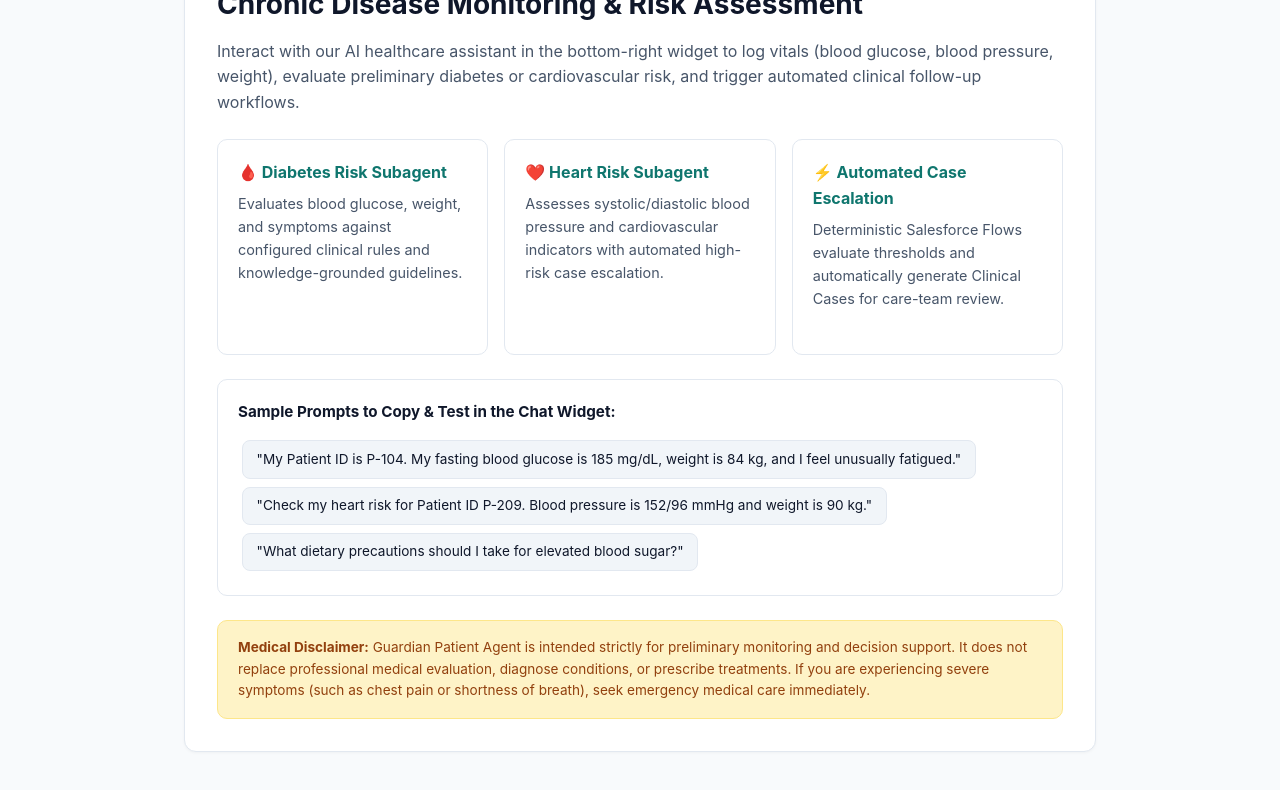
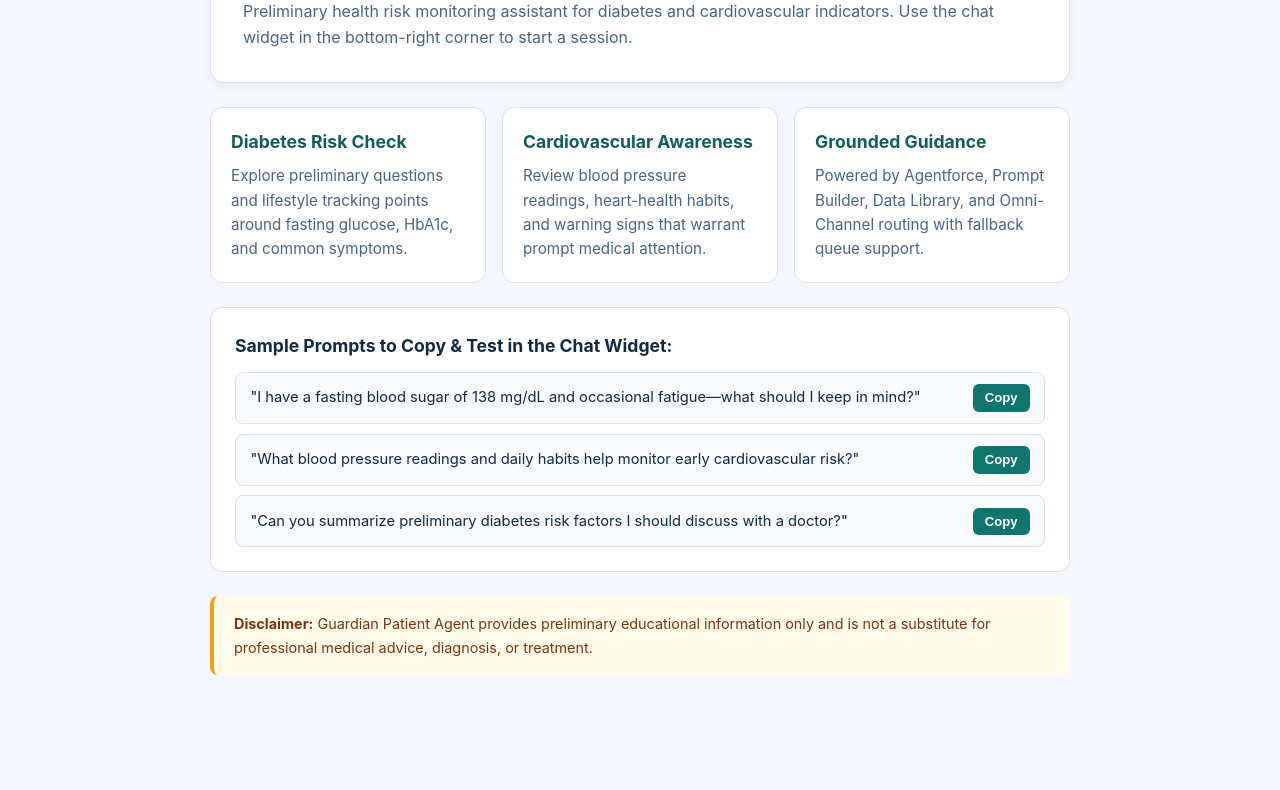
Before and after one commit to Siddharth-267/Guardian-Patient-Agent, a plain HTML site: page index.html in a window 1280 px wide. Shown: the part 163-953 px from the top of the page. Drawn offline with nearby package versions, Linux system fonts and the light colour scheme.

Commit message:
Update index.html

```diff
--- a/index.html
+++ b/index.html
@@ -3,90 +3,210 @@
 <head>
   <meta charset="UTF-8" />
   <meta name="viewport" content="width=device-width, initial-scale=1.0" />
-  <title>Guardian Patient Agent | Chronic Disease Monitoring</title>
+  <title>Guardian Patient Agent | Preliminary Health Monitoring</title>
   <style>
     :root {
-      --primary: #0d9488;
-      --primary-dark: #0f766e;
-      --bg: #f8fafc;
-      --card: #ffffff;
-      --text: #0f172a;
-      --muted: #475569;
-      --border: #e2e8f0;
-      --warn-bg: #fef3c7;
-      --warn-text: #92400e;
+      --bg: #f4f7fb;
+      --surface: #ffffff;
+      --text: #102a43;
+      --muted: #486581;
+      --accent: #0f766e;
+      --accent-dark: #115e59;
+      --border: #d9e2ec;
+      --warn-bg: #fffbeb;
+      --warn-border: #f59e0b;
     }
-    * { box-sizing: border-box; margin: 0; padding: 0; font-family: -apple-system, BlinkMacSystemFont, "Segoe UI", Roboto, sans-serif; }
-    body { background: var(--bg); color: var(--text); line-height: 1.6; }
-    header { background: var(--card); border-bottom: 1px solid var(--border); padding: 1.25rem 2rem; display: flex; justify-content: space-between; align-items: center; }
-    .brand { display: flex; align-items: center; gap: 0.75rem; font-weight: 700; font-size: 1.2rem; color: var(--primary-dark); }
-    .badge { background: #ccfbf1; color: var(--primary-dark); font-size: 0.75rem; padding: 0.25rem 0.65rem; border-radius: 999px; font-weight: 600; }
-    .container { max-width: 960px; margin: 2.5rem auto; padding: 0 1.5rem; }
-    .hero { background: var(--card); border: 1px solid var(--border); border-radius: 12px; padding: 2rem; margin-bottom: 1.5rem; box-shadow: 0 1px 3px rgba(0,0,0,0.04); }
-    .hero h1 { font-size: 1.75rem; margin-bottom: 0.75rem; color: var(--text); }
-    .hero p { color: var(--muted); margin-bottom: 1.5rem; }
-    .grid { display: grid; grid-template-columns: repeat(auto-fit, minmax(260px, 1fr)); gap: 1rem; margin-bottom: 1.5rem; }
-    .module-card { background: var(--card); border: 1px solid var(--border); border-radius: 10px; padding: 1.25rem; }
-    .module-card h3 { font-size: 1rem; color: var(--primary-dark); margin-bottom: 0.4rem; }
-    .module-card p { font-size: 0.9rem; color: var(--muted); }
-    .prompts { background: var(--card); border: 1px solid var(--border); border-radius: 10px; padding: 1.25rem; margin-bottom: 1.5rem; }
-    .prompts h3 { font-size: 0.95rem; margin-bottom: 0.75rem; color: var(--text); }
-    .prompt-chip { display: inline-block; background: #f1f5f9; border: 1px solid var(--border); padding: 0.45rem 0.85rem; border-radius: 8px; font-size: 0.85rem; margin: 0.25rem; cursor: pointer; transition: background 0.15s; }
-    .prompt-chip:hover { background: #e2e8f0; }
-    .disclaimer { background: var(--warn-bg); color: var(--warn-text); border: 1px solid #fde68a; padding: 1rem 1.25rem; border-radius: 10px; font-size: 0.85rem; }
+
+    * {
+      box-sizing: border-box;
+      margin: 0;
+      padding: 0;
+    }
+
+    body {
+      font-family: -apple-system, BlinkMacSystemFont, "Segoe UI", Roboto, sans-serif;
+      background: var(--bg);
+      color: var(--text);
+      line-height: 1.6;
+      padding: 2rem 1rem 6rem;
+    }
+
+    .container {
+      max-width: 860px;
+      margin: 0 auto;
+    }
+
+    header {
+      background: var(--surface);
+      border: 1px solid var(--border);
+      border-radius: 14px;
+      padding: 2rem;
+      margin-bottom: 1.5rem;
+      box-shadow: 0 4px 16px rgba(16, 42, 67, 0.05);
+    }
+
+    .badge {
+      display: inline-block;
+      background: #e6fffa;
+      color: var(--accent-dark);
+      font-size: 0.8rem;
+      font-weight: 600;
+      padding: 0.25rem 0.7rem;
+      border-radius: 999px;
+      margin-bottom: 0.75rem;
+    }
+
+    h1 {
+      font-size: 1.9rem;
+      margin-bottom: 0.5rem;
+    }
+
+    .subtitle {
+      color: var(--muted);
+      font-size: 1rem;
+    }
+
+    .grid {
+      display: grid;
+      grid-template-columns: repeat(auto-fit, minmax(260px, 1fr));
+      gap: 1rem;
+      margin-bottom: 1.5rem;
+    }
+
+    .card {
+      background: var(--surface);
+      border: 1px solid var(--border);
+      border-radius: 12px;
+      padding: 1.25rem;
+    }
+
+    .card h2 {
+      font-size: 1.1rem;
+      margin-bottom: 0.5rem;
+      color: var(--accent-dark);
+    }
+
+    .card p {
+      color: var(--muted);
+      font-size: 0.95rem;
+    }
+
+    .prompts-box {
+      background: var(--surface);
+      border: 1px solid var(--border);
+      border-radius: 12px;
+      padding: 1.5rem;
+      margin-bottom: 1.5rem;
+    }
+
+    .prompts-box h3 {
+      margin-bottom: 0.75rem;
+      font-size: 1.1rem;
+    }
+
+    .prompt-list {
+      display: flex;
+      flex-direction: column;
+      gap: 0.6rem;
+    }
+
+    .prompt-item {
+      display: flex;
+      justify-content: space-between;
+      align-items: center;
+      gap: 1rem;
+      background: #f8fafc;
+      border: 1px solid var(--border);
+      border-radius: 8px;
+      padding: 0.7rem 0.9rem;
+      font-size: 0.92rem;
+    }
+
+    button.copy-btn {
+      background: var(--accent);
+      color: #fff;
+      border: none;
+      border-radius: 6px;
+      padding: 0.4rem 0.75rem;
+      font-size: 0.82rem;
+      font-weight: 600;
+      cursor: pointer;
+      white-space: nowrap;
+    }
+
+    button.copy-btn:hover {
+      background: var(--accent-dark);
+    }
+
+    .disclaimer {
+      background: var(--warn-bg);
+      border-left: 4px solid var(--warn-border);
+      border-radius: 8px;
+      padding: 1rem 1.25rem;
+      font-size: 0.9rem;
+      color: #78350f;
+    }
   </style>
 </head>
 <body>
-
+  <div class="container">
     <header>
-    <div class="brand">
-      <span>🛡️ Guardian Patient Agent</span>
-    </div>
-    <span class="badge">Salesforce Agentforce + Data Cloud</span>
+      <span class="badge">Salesforce Agentforce • Data Cloud • MIAW</span>
+      <h1>Guardian Patient Agent</h1>
+      <p class="subtitle">
+        Preliminary health risk monitoring assistant for diabetes and cardiovascular indicators.
+        Use the chat widget in the bottom-right corner to start a session.
+      </p>
     </header>
 
-  <main class="container">
-    <section class="hero">
-      <h1>Chronic Disease Monitoring &amp; Risk Assessment</h1>
-      <p>
-        Interact with our AI healthcare assistant in the bottom-right widget to log vitals (blood glucose, blood pressure, weight), evaluate preliminary diabetes or cardiovascular risk, and trigger automated clinical follow-up workflows.
-      </p>
+    <section class="grid">
+      <div class="card">
+        <h2>Diabetes Risk Check</h2>
+        <p>Explore preliminary questions and lifestyle tracking points around fasting glucose, HbA1c, and common symptoms.</p>
+      </div>
+      <div class="card">
+        <h2>Cardiovascular Awareness</h2>
+        <p>Review blood pressure readings, heart-health habits, and warning signs that warrant prompt medical attention.</p>
+      </div>
+      <div class="card">
+        <h2>Grounded Guidance</h2>
+        <p>Powered by Agentforce, Prompt Builder, Data Library, and Omni-Channel routing with fallback queue support.</p>
+      </div>
+    </section>
 
-      <div class="grid">
-        <div class="module-card">
-          <h3>🩸 Diabetes Risk Subagent</h3>
-          <p>Evaluates blood glucose, weight, and symptoms against configured clinical rules and knowledge-grounded guidelines.</p>
+    <section class="prompts-box">
+      <h3>Sample Prompts to Copy &amp; Test in the Chat Widget:</h3>
+      <div class="prompt-list">
+        <div class="prompt-item">
+          <span>"I have a fasting blood sugar of 138 mg/dL and occasional fatigue—what should I keep in mind?"</span>
+          <button class="copy-btn" type="button" onclick="copyPrompt(this)">Copy</button>
         </div>
-        <div class="module-card">
-          <h3>❤️ Heart Risk Subagent</h3>
-          <p>Assesses systolic/diastolic blood pressure and cardiovascular indicators with automated high-risk case escalation.</p>
+        <div class="prompt-item">
+          <span>"What blood pressure readings and daily habits help monitor early cardiovascular risk?"</span>
+          <button class="copy-btn" type="button" onclick="copyPrompt(this)">Copy</button>
         </div>
-        <div class="module-card">
-          <h3>⚡ Automated Case Escalation</h3>
-          <p>Deterministic Salesforce Flows evaluate thresholds and automatically generate Clinical Cases for care-team review.</p>
+        <div class="prompt-item">
+          <span>"Can you summarize preliminary diabetes risk factors I should discuss with a doctor?"</span>
+          <button class="copy-btn" type="button" onclick="copyPrompt(this)">Copy</button>
+        </div>
+      </div>
+    </section>
+
+    <div class="disclaimer">
+      <strong>Disclaimer:</strong> Guardian Patient Agent provides preliminary educational information only and is not a substitute for professional medical advice, diagnosis, or treatment.
     </div>
   </div>
 
-      <div class="prompts">
-        <h3>Sample Prompts to Copy &amp; Test in the Chat Widget:</h3>
-        <div class="prompt-chip" onclick="copyText(this)">"My Patient ID is P-104. My fasting blood glucose is 185 mg/dL, weight is 84 kg, and I feel unusually fatigued."</div>
-        <div class="prompt-chip" onclick="copyText(this)">"Check my heart risk for Patient ID P-209. Blood pressure is 152/96 mmHg and weight is 90 kg."</div>
-        <div class="prompt-chip" onclick="copyText(this)">"What dietary precautions should I take for elevated blood sugar?"</div>
-      </div>
-
-      <div class="disclaimer">
-        <strong>Medical Disclaimer:</strong> Guardian Patient Agent is intended strictly for preliminary monitoring and decision support. It does not replace professional medical evaluation, diagnose conditions, or prescribe treatments. If you are experiencing severe symptoms (such as chest pain or shortness of breath), seek emergency medical care immediately.
-      </div>
-    </section>
-  </main>
-
   <script>
-    function copyText(el) {
-      const text = el.innerText.replace(/^"|"$/g, '');
-      navigator.clipboard.writeText(text);
-      const original = el.innerText;
-      el.innerText = "✓ Copied to clipboard! Paste in chat widget →";
-      setTimeout(() => { el.innerText = original; }, 1800);
+    function copyPrompt(btn) {
+      const text = btn.previousElementSibling.textContent.replace(/^"|"$/g, '');
+      navigator.clipboard.writeText(text).then(() => {
+        const original = btn.textContent;
+        btn.textContent = 'Copied';
+        setTimeout(() => {
+          btn.textContent = original;
+        }, 1500);
+      });
     }
   </script>
 
@@ -109,25 +229,5 @@
     };
   </script>
   <script type='text/javascript' src='https://orgfarm-5cee50fe32-dev-ed.develop.my.site.com/ESWGuardianPatie1795718066040/assets/js/bootstrap.min.js' onload='initEmbeddedMessaging()'></script>
-
-  <script type='text/javascript'>
-    function initEmbeddedMessaging() {
-      try {
-        embeddedservice_bootstrap.settings.language = 'en_US';
-        embeddedservice_bootstrap.init(
-          'YOUR_ORG_ID',
-          'YOUR_DEPLOYMENT_DEVELOPER_NAME',
-          'https://YOUR_DOMAIN.my.site.com/ESWGuardianDeployment',
-          {
-            scrt2URL: 'https://YOUR_DOMAIN.my.salesforce-scrt.com'
-          }
-        );
-      } catch (err) {
-        console.error('Error loading Embedded Messaging: ', err);
-      }
-    };
-  </script>
-  <script type='text/javascript' src='https://YOUR_DOMAIN.my.site.com/ESWGuardianDeployment/assets/js/bootstrap.min.js' onload='initEmbeddedMessaging()'></script>
-
 </body>
 </html>
```
Lines whose indentation alone changed are shown as unchanged.
